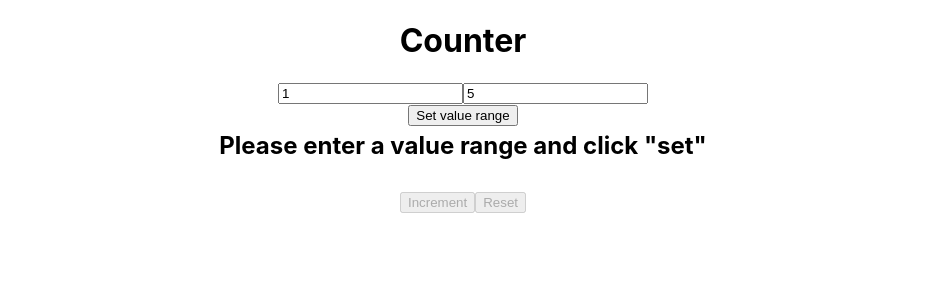
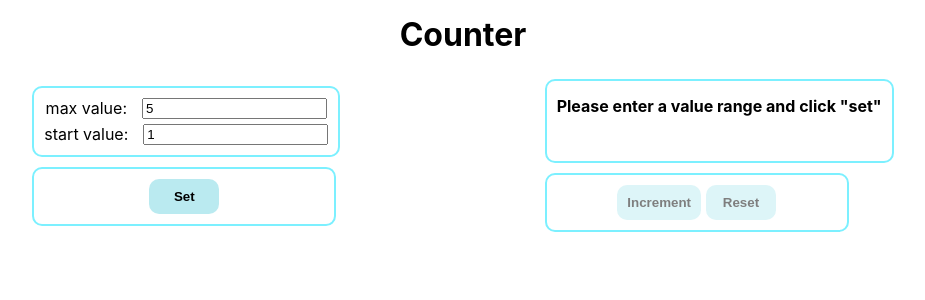
Before and after one commit to Verminas/counter, a React (Create React App) app: page / in a window 1280 px wide. Shown: the top 300 px of the page, without its empty margins (177-1102 px from the left). Built offline with nearby package versions, Linux system fonts and the light colour scheme.

Commit message:
feat: work with styles in counter2(in process)

```diff
--- a/src/App.module.css
+++ b/src/App.module.css
@@ -1,5 +1,13 @@
 .App {
   text-align: center;
+  width: 100vw;
+  min-height: 100vh;
+  background-color: #fff;
+
+  h1{
+    margin: 0;
+    padding: 15px;
+  }
 }
 
 .errorCounter{
@@ -12,6 +20,7 @@
   width: max-content;
   margin: 5px auto;
   color: black;
+  font-size: 16px;
 }
 .errorInput{
   color: red;
--- a/src/App.tsx
+++ b/src/App.tsx
@@ -3,6 +3,8 @@ import s from './App.module.css';
 import {Button} from "./components/Button/Button";
 import {CurrentValue} from "./layout/CurrentValue/CurrentValue";
 import {Input} from "./components/Input/Input";
+import {WrapperBorder} from "./components/WrapperBorder";
+import {WrapperContent} from "./components/WrapperContent";
 
 function App() {
   const warningMessage = 'Please enter a value range and click "set"';
@@ -116,17 +118,26 @@ function App() {
   return (
     <div className={s.App}>
       <h1>Counter</h1>
+      <WrapperContent>
         <div>
-        <Input value={minValue} onChange={updateMinValue} className={errorMinValue ? s.errorInput : ''}/>
-        <Input value={maxValue} onChange={updateMaxValue} className={errorMaxValue ? s.errorInput : ''}/>
+          <WrapperBorder direction={'column'}>
+            <Input id={'maxValue'} title={'max value: '} value={maxValue} onChange={updateMaxValue} className={errorMaxValue ? s.errorInput : ''}/>
+            <Input id={'startValue'} title={'start value: '} value={minValue} onChange={updateMinValue} className={errorMinValue ? s.errorInput : ''}/>
+          </WrapperBorder>
+          <WrapperBorder>
+            <Button onClick={() => setRange(minValue, maxValue)} disabled={isDisabledBtnSet} title={'Set'}/>
+          </WrapperBorder>
         </div>
-      <Button onClick={() => setRange(minValue, maxValue)} disabled={isDisabledBtnSet} title={'Set value range'}/>
-
         <div>
+          <WrapperBorder>
             <CurrentValue value={value} minValue={minValue} maxValue={maxValue} className={classNameForCurrentValue}/>
+          </WrapperBorder>
+          <WrapperBorder>
             <Button onClick={() => increment(value)} disabled={isDisabledBtnIncrement} title={'Increment'}/>
             <Button onClick={() => reset(value)} disabled={isDisabledBtnReset} title={'Reset'}/>
+          </WrapperBorder>
         </div>
+      </WrapperContent>
     </div>
   );
 }
--- a/src/components/Button/Button.tsx
+++ b/src/components/Button/Button.tsx
@@ -1,3 +1,5 @@
+import styled from "styled-components";
+
 type Props = {
   title: string
   disabled: boolean
@@ -5,6 +7,20 @@ type Props = {
 };
 export const Button = ({title, disabled, onClick}: Props) => {
   return (
-    <button onClick={onClick} disabled={disabled}>{title}</button>
+    <StyledButton onClick={onClick} disabled={disabled}>{title}</StyledButton>
   );
 };
+
+const StyledButton = styled.button`
+    border: none;
+    border-radius: 10px;
+    background-color: rgba(27, 185, 205, 0.3);
+    padding: 10px;
+    min-width: 70px;
+    color: black;
+    font-weight: bold;
+
+    &:disabled{
+        opacity: 0.5;
+    }
+`
--- a/src/components/Input/Input.tsx
+++ b/src/components/Input/Input.tsx
@@ -1,13 +1,25 @@
 import s from "../../App.module.css";
 import React, {ChangeEvent} from "react";
+import styled from "styled-components";
 
 type Props = {
+  id: string
   value: number
   onChange: (e:  ChangeEvent<HTMLInputElement>) => void
   className?: string
+  title: string
 };
-export const Input = ({value, className, onChange}: Props) => {
+export const Input = ({value, className, onChange, title, id}: Props) => {
   return (
-    <input type="number" value={value} onChange={onChange} className={className}/>
+    <Wrapper>
+      <label htmlFor={id} >{title}</label>
+      <input id={id} type="number" value={value} onChange={onChange} className={className}/>
+    </Wrapper>
   );
 };
+
+const Wrapper = styled.div`
+    display: flex;
+    gap: 15px;
+    word-break: keep-all;
+`
--- /dev/null
+++ b/src/components/WrapperBorder.ts
@@ -0,0 +1,20 @@
+import styled from "styled-components";
+
+type WrapperBorderPropsType = {
+  direction? : 'row' | 'column'
+}
+
+export const WrapperBorder = styled.div<WrapperBorderPropsType>`
+    display: flex;
+    gap: 5px;
+    align-items: center;
+    justify-content: center;
+    max-width: fit-content;
+    min-width: 280px;
+    flex-direction: ${props => props.direction || 'row'};
+    border: 2px solid #7cf0ff;
+    border-radius: 10px;
+    background-color: transparent;
+    padding: 10px;
+    margin: 10px;
+`
--- /dev/null
+++ b/src/components/WrapperContent.ts
@@ -0,0 +1,14 @@
+import styled from "styled-components";
+
+export const WrapperContent = styled.div`
+    max-width: 1280px;
+    padding: 0 15px;
+    margin: 0 auto;
+    display: flex;
+    justify-content: space-evenly;
+    align-items: center;
+
+    @media screen and (max-width: 768px) {
+        flex-direction: column;
+    }
+`
--- /dev/null
+++ b/src/styles/theme.ts
@@ -0,0 +1,17 @@
+export const theme = {
+  backgrounds: {
+    primary: false,
+    secondary: false,
+  },
+  borders: {
+    primary: true,
+    secondary: true,
+  },
+  fonts: {
+    primary: true,
+    secondary: true,
+  },
+  errors: {
+    primary: false,
+  }
+}
```
Also changed, not shown: src/layout/CurrentValue/CurrentValue.tsx (line endings or trailing spaces). Lines whose indentation alone changed are shown as unchanged.
